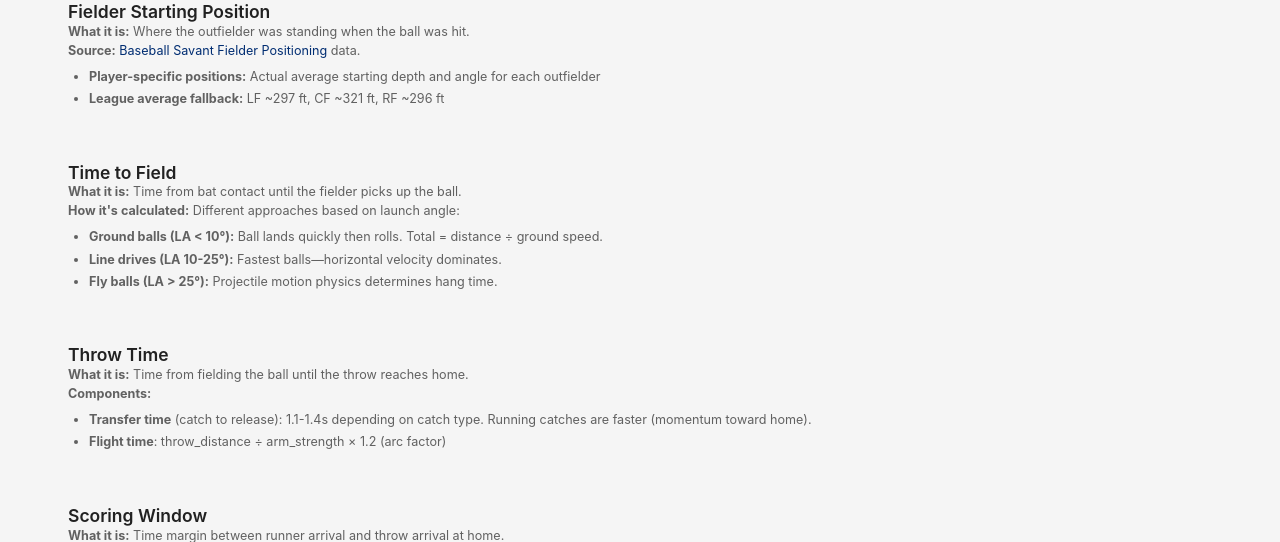
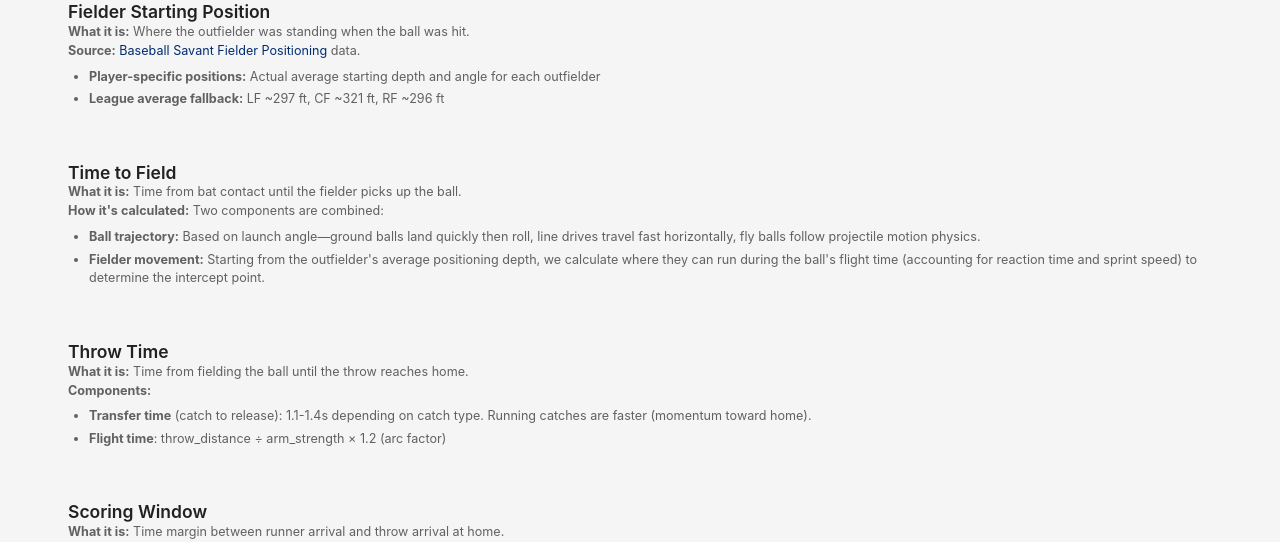
Before and after one commit to jscherl121/third-base-coach-baseball-savant, a Flask app: page /methodology in a window 1280 px wide, after a click on "Calculations". Shown: the part 237-779 px from the top of the page. Run offline with Flask 2, Linux system fonts and the light colour scheme.

Commit message:
UI text improvements
- Remove comma from overview subtitle
- Lowercase 'win probability' in multiple places
- Update Time to Field explanation to include fielder movement component

Co-Authored-By: Claude Opus 4.5 <noreply@anthropic.com>

```diff
--- a/webapp/templates/index.html
+++ b/webapp/templates/index.html
@@ -7,7 +7,7 @@
     <section class="section">
         <div class="page-header">
             <h1>Third Base Coach Decision Analysis</h1>
-            <p style="font-style: italic; color: var(--gray-800); font-size: 1.05rem;">Evaluating third base coach send/hold decisions on singles with a runner on second base, using win probability. 2025 MLB Season.</p>
+            <p style="font-style: italic; color: var(--gray-800); font-size: 1.05rem;">Evaluating third base coach send/hold decisions on singles with a runner on second base using win probability. 2025 MLB Season.</p>
         </div>
 
         <!-- Key Stats -->
@@ -42,7 +42,7 @@
             <div class="grid-3">
                 <a href="{{ url_for('leaderboards') }}" class="explore-link">
                     <h4>Coach Leaderboards</h4>
-                    <p>Compare third base coaching across all 30 teams by Win Probability value.</p>
+                    <p>Compare third base coaching across all 30 teams by win probability value.</p>
                 </a>
                 <a href="{{ url_for('plays', decision='missed') }}" class="explore-link">
                     <h4>Missed Opportunities</h4>
@@ -50,7 +50,7 @@
                 </a>
                 <a href="{{ url_for('plays', decision='bad_send') }}" class="explore-link">
                     <h4>Suboptimal Sends</h4>
-                    <p>Plays where WP favored holding but the runner was sent.</p>
+                    <p>Plays where win probability favored holding but the runner was sent.</p>
                 </a>
             </div>
         </div>
--- a/webapp/templates/methodology.html
+++ b/webapp/templates/methodology.html
@@ -101,7 +101,7 @@
                     <h3 class="card-title">How the Model Works</h3>
                 </div>
                 <p style="color: var(--gray-700); margin-bottom: var(--space-4);">
-                    On a single with a runner on second base, the third base coach must decide in real-time whether to send the runner home or hold them at third. This model reconstructs that decision using Statcast data and physics-based timing estimates to calculate the Win Probability-optimal choice, then evaluates whether the coach's actual decision aligned with that recommendation.
+                    On a single with a runner on second base, the third base coach must decide in real-time whether to send the runner home or hold them at third. This model reconstructs that decision using Statcast data and physics-based timing estimates to calculate the win probability-optimal choice, then evaluates whether the coach's actual decision aligned with that recommendation.
                 </p>
 
                 <!-- Pipeline Visual -->
@@ -178,7 +178,7 @@
                     <h3 class="card-title">Step 2: Calculate Win Probability for Each Outcome</h3>
                 </div>
                 <p style="color: var(--gray-700); margin-bottom: var(--space-4);">
-                    Next, we look up the <strong>Win Probability</strong> for each possible outcome using historical MLB data. This is where game context matters: the same run is worth more in a tie game in the 9th than up 5 in the 3rd.
+                    Next, we look up the <strong>win probability</strong> for each possible outcome using historical MLB data. This is where game context matters: the same run is worth more in a tie game in the 9th than up 5 in the 3rd.
                 </p>
 
                 <div style="display: grid; grid-template-columns: repeat(auto-fit, minmax(200px, 1fr)); gap: 1rem; margin-bottom: var(--space-4);">
@@ -350,11 +350,10 @@
             <div class="callout" style="margin-bottom: var(--space-5);">
                 <h3>Time to Field</h3>
                 <p><strong>What it is:</strong> Time from bat contact until the fielder picks up the ball.</p>
-                <p><strong>How it's calculated:</strong> Different approaches based on launch angle:</p>
+                <p><strong>How it's calculated:</strong> Two components are combined:</p>
                 <ul>
-                    <li><strong>Ground balls (LA < 10°):</strong> Ball lands quickly then rolls. Total = distance ÷ ground speed.</li>
-                    <li><strong>Line drives (LA 10-25°):</strong> Fastest balls—horizontal velocity dominates.</li>
-                    <li><strong>Fly balls (LA > 25°):</strong> Projectile motion physics determines hang time.</li>
+                    <li><strong>Ball trajectory:</strong> Based on launch angle—ground balls land quickly then roll, line drives travel fast horizontally, fly balls follow projectile motion physics.</li>
+                    <li><strong>Fielder movement:</strong> Starting from the outfielder's average positioning depth, we calculate where they can run during the ball's flight time (accounting for reaction time and sprint speed) to determine the intercept point.</li>
                 </ul>
             </div>
 
```
